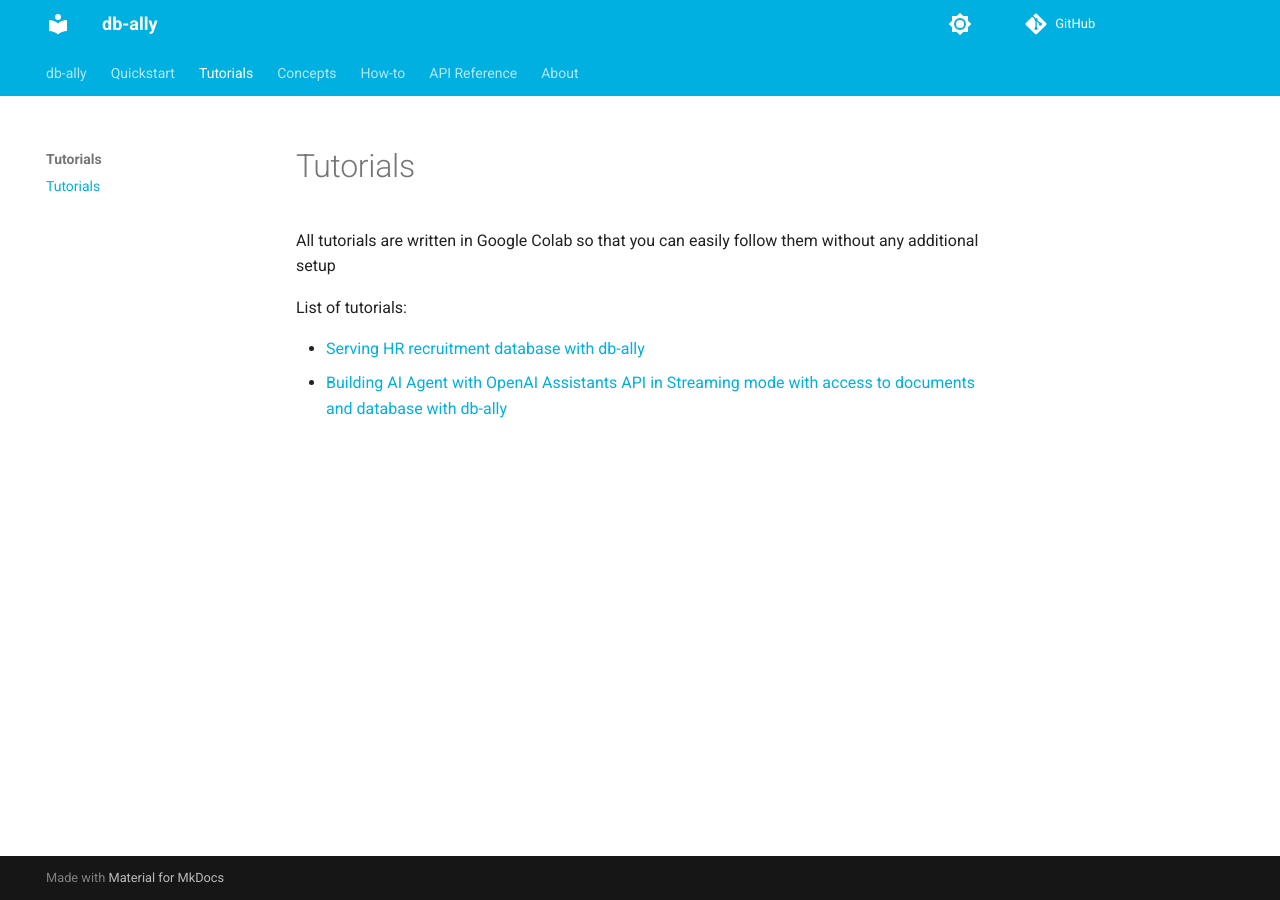
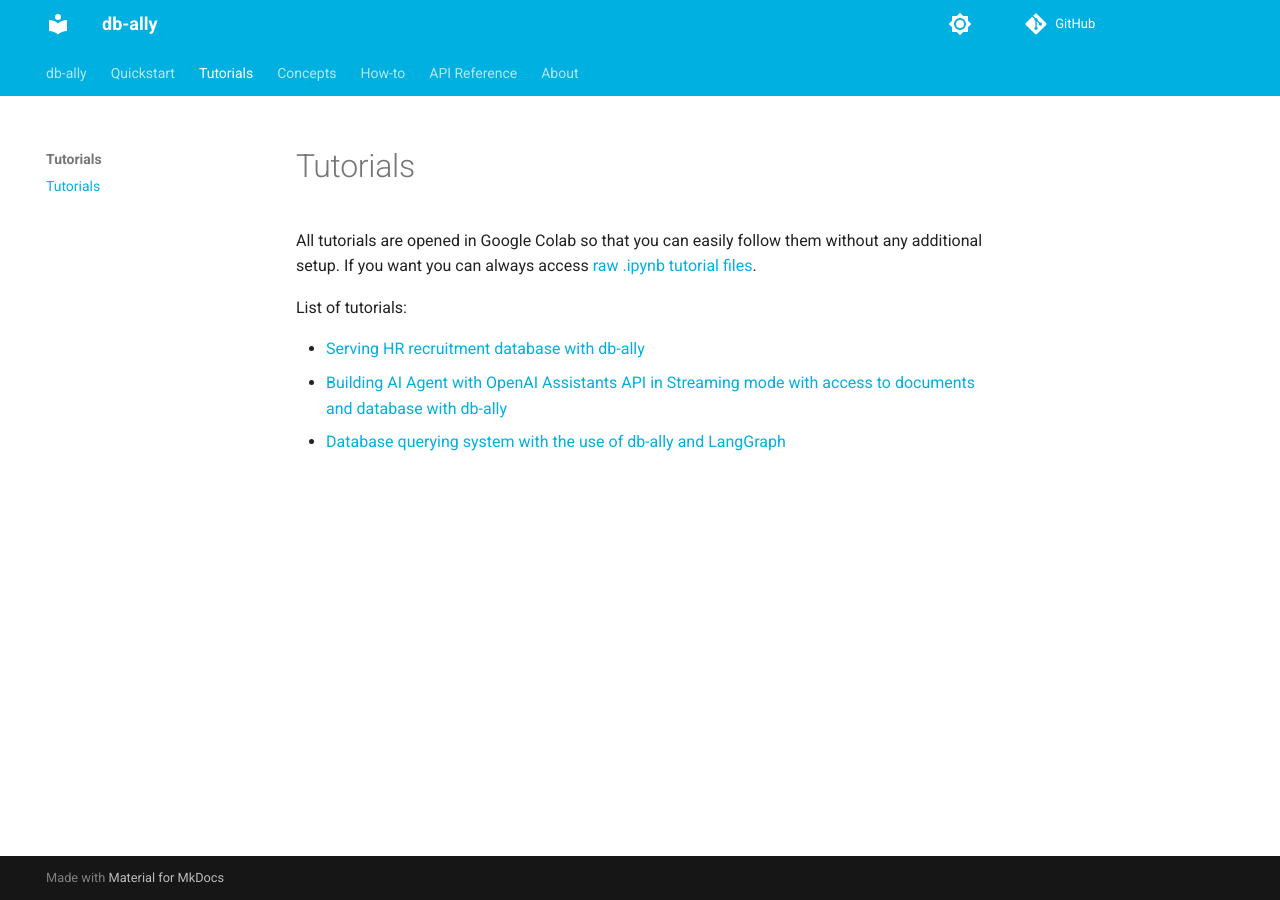
Before and after one commit to deepsense-ai/db-ally, an MkDocs documentation site: the page built from docs/tutorials.md, in a window 1280 px wide. Built offline with MkDocs 1.6.1 and Material for MkDocs 9.7.7, drawn with Linux system fonts in a browser that asks for light colours; comment, search, counter and statistics services are not loaded.

Commit message:
provide link to collab

```diff
--- a/docs/tutorials.md
+++ b/docs/tutorials.md
@@ -1,9 +1,10 @@
 # Tutorials
 
-All tutorials are written in Google Colab so that you can easily follow them without any additional setup
+All tutorials are opened in Google Colab so that you can easily follow them without any additional setup. If you want you can always access [raw .ipynb tutorial files](https://github.com/deepsense-ai/db-ally/tree/main/docs/tutorials).
 
 
 List of tutorials:
 
-* [Serving HR recruitment database with db-ally](https://colab.research.google.com/drive/1xUblkrUM3dtVJvQiug_IN_MTNX4bUX-4?usp=sharing)
-* [Building AI Agent with OpenAI Assistants API in Streaming mode with access to documents and database with db-ally](https://colab.research.google.com/drive/1osc1qIjJWL7yZmQXcVCuzBzVUMbHL-wV?usp=sharing)
+* [Serving HR recruitment database with db-ally](https://colab.research.google.com/github/deepsense-ai/db-ally/blob/main/docs/tutorials/db-ally_tutorial.ipynb)
+* [Building AI Agent with OpenAI Assistants API in Streaming mode with access to documents and database with db-ally](https://colab.research.google.com/github/deepsense-ai/db-ally/blob/main/docs/tutorials/dbally-assistants-api.ipynb)
+* [Database querying system with the use of db-ally and LangGraph](https://colab.research.google.com/github/deepsense-ai/db-ally/blob/main/docs/tutorials/LangGraphXdbally.ipynb)
```
